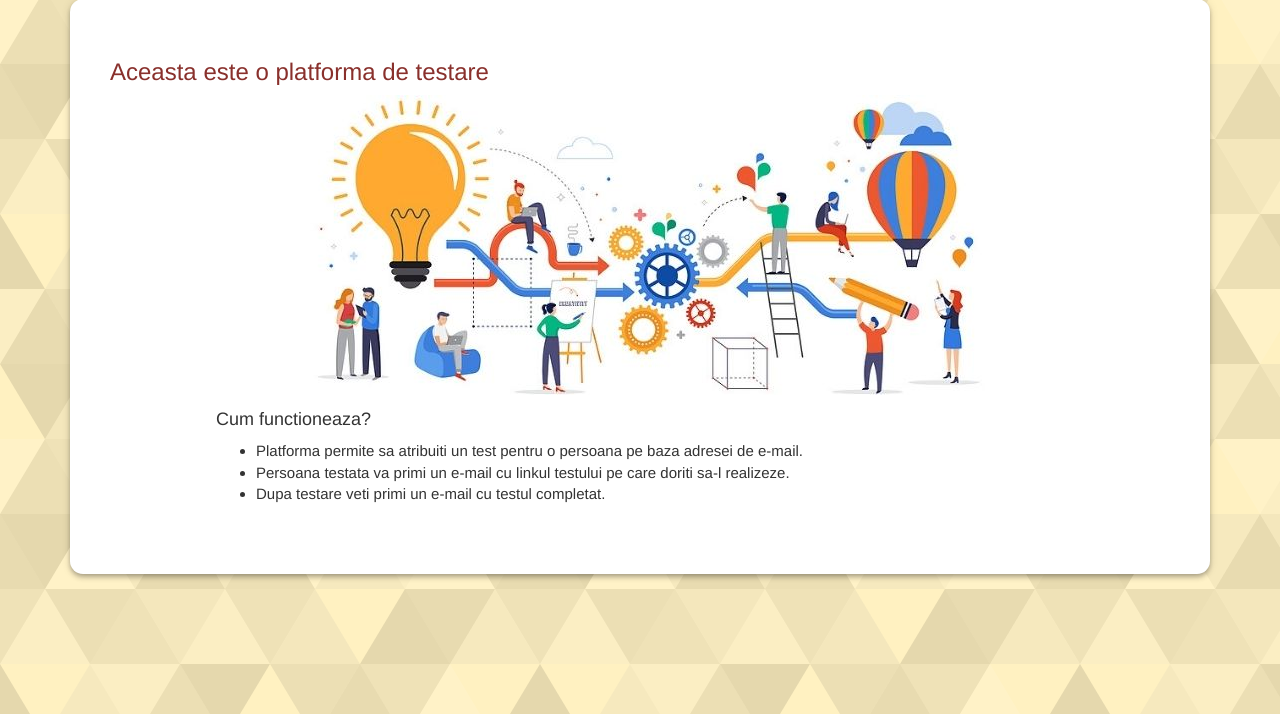
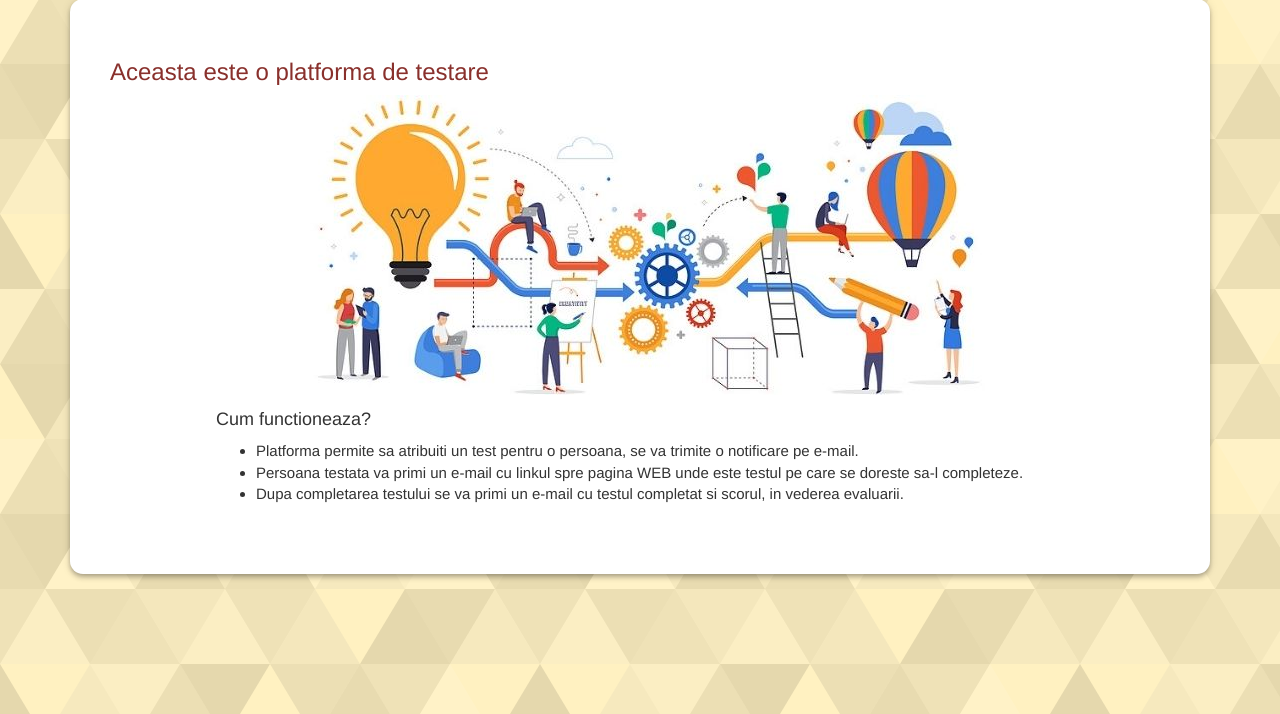
Before and after one commit to Sorinace/Final-project-Django--2021--Scoala-Informala, a Django app: page / in a window 1280 px wide. Shown: the part 86-800 px from the top of the page. Run offline with Django 3.2, Linux system fonts and the light colour scheme; some libraries are stand-ins or nearby versions.

Commit message:
Add Resend e-mail from Assigment

```diff
--- a/query/templates/asign.html
+++ b/query/templates/asign.html
@@ -31,6 +31,7 @@
 {% endif %}
 <script>
     // add data to form
+    if ("{{ model.name }}") {
         document.getElementById('id_psihotest').value = "{{ model.psihotest.text }}";
         document.getElementById('id_name').value = "{{ model.name }}";
         document.getElementById('id_email').value = "{{ model.email }}";
@@ -38,5 +39,6 @@
         document.getElementById('id_data_month').value = "{{ model.data.month }}";
         document.getElementById('id_data_day').value = "{{ model.data.day }}";
         document.getElementById('id_data_year').value = "{{ model.data.year }}";
+    }
 </script>
 {% endblock %}
--- a/query/templates/base.html
+++ b/query/templates/base.html
@@ -34,9 +34,9 @@
         <div class="align">
           <h4>Cum functioneaza?</h4>
           <ul>
-            <li>Platforma permite sa atribuiti un test pentru o persoana pe baza adresei de e-mail. </li>
-            <li>Persoana testata va primi un e-mail cu linkul testului pe care doriti sa-l realizeze.</li>
-            <li>Dupa testare veti primi un e-mail cu testul completat. </li>
+            <li>Platforma permite sa atribuiti un test pentru o persoana, se va trimite o notificare pe e-mail. </li>
+            <li>Persoana testata va primi un e-mail cu linkul spre pagina WEB unde este testul pe care se doreste sa-l completeze.</li>
+            <li>Dupa completarea testului se va primi un e-mail cu testul completat si scorul, in vederea evaluarii. </li>
           </ul>
         </div>
         <br/>
--- a/query/views.py
+++ b/query/views.py
@@ -94,6 +94,11 @@ def asigned(request):
           return render(request, 'asign.html', {'form': form, 'title': title, 'model': model, 'id': request.POST['assign']})
         elif (request.POST['option'] == '2'):
           return render(request, 'asigned-delete.html', { 'assigned': assigned[0], 'id': int(request.POST['assign'])})
+        elif (request.POST['option'] == '3'):
+           base = "{0}://{1}".format(request.scheme, request.get_host())
+           asignTest = get_object_or_404(AssignedTest, id=request.POST['assign'])
+           sendEmail(request, 'Nu uita, ai un test atribuit', asignTest.email, 'Diana Avram', f"{base}/query/{asignTest.id}" , asignTest.data, asignTest.message)
+           text = f"Email trimis pentru {asignTest.name}, la adresa {asignTest.email}"
     else:
       text = ''
 
```
Lines whose indentation alone changed are shown as unchanged.
